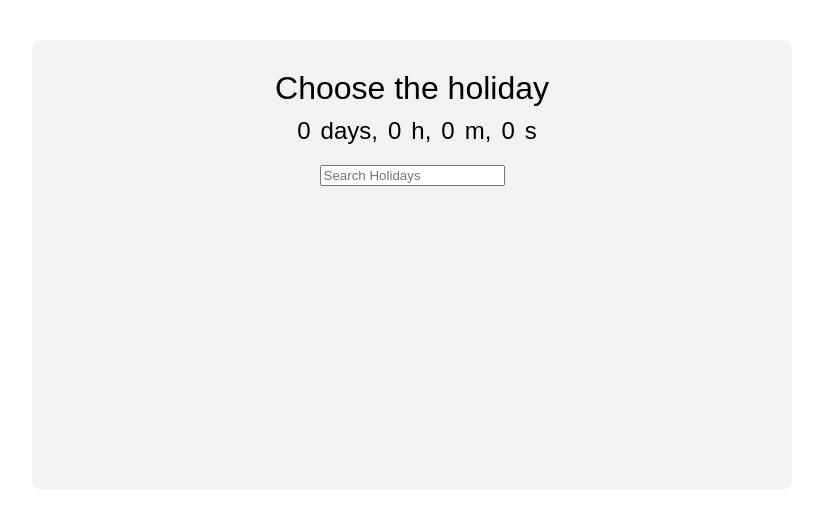
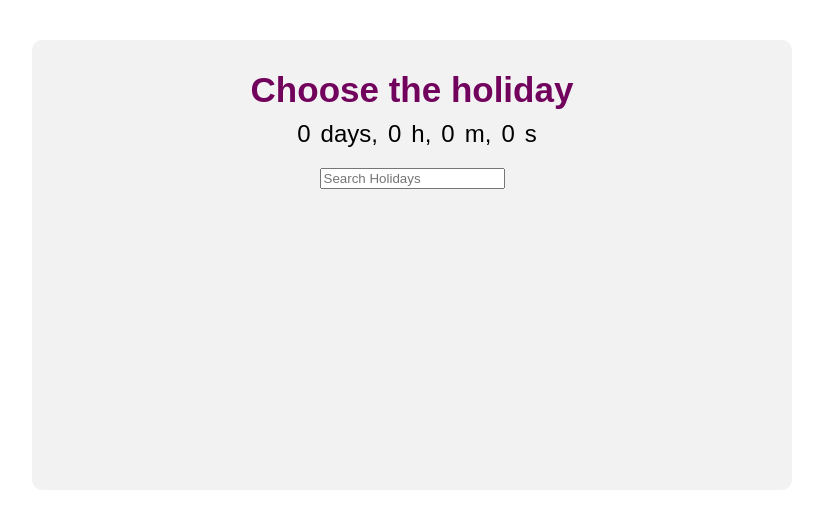
Before and after one commit to ElizPN/frontend-challenge, an Angular app: page / in a window 1280 px wide. Shown: the top 528 px of the page, without its empty margins (228-1051 px from the left). Built offline with nearby package versions, Linux system fonts and the light colour scheme.

Commit message:
feat: add title color

```diff
--- a/src/app/countdown/countdown.component.scss
+++ b/src/app/countdown/countdown.component.scss
@@ -17,7 +17,7 @@
 @media (min-width: 768px) {
   .countdown-container {
     margin-top: 40px;
-    width: 700px;
+    min-width: 700px;
     height: 390px;
   }
 }
@@ -25,6 +25,10 @@
 .countdown-title {
   font-size: 2em;
   margin-bottom: 10px;
+  color: #72035d;
+  font-size: 35px;
+  font-weight: 800;
+  text-align: center;
 }
 
 .countdown-timer {
```
